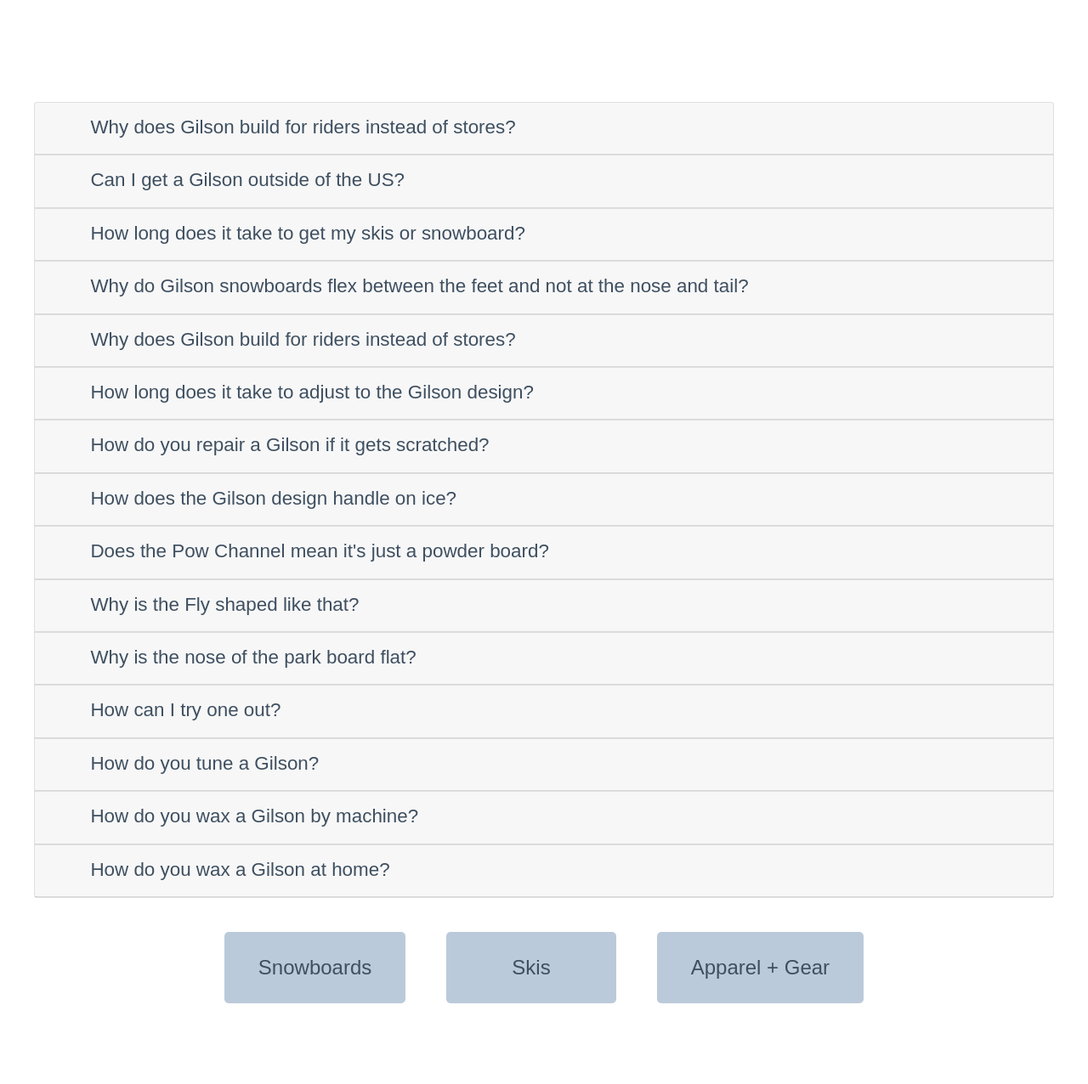
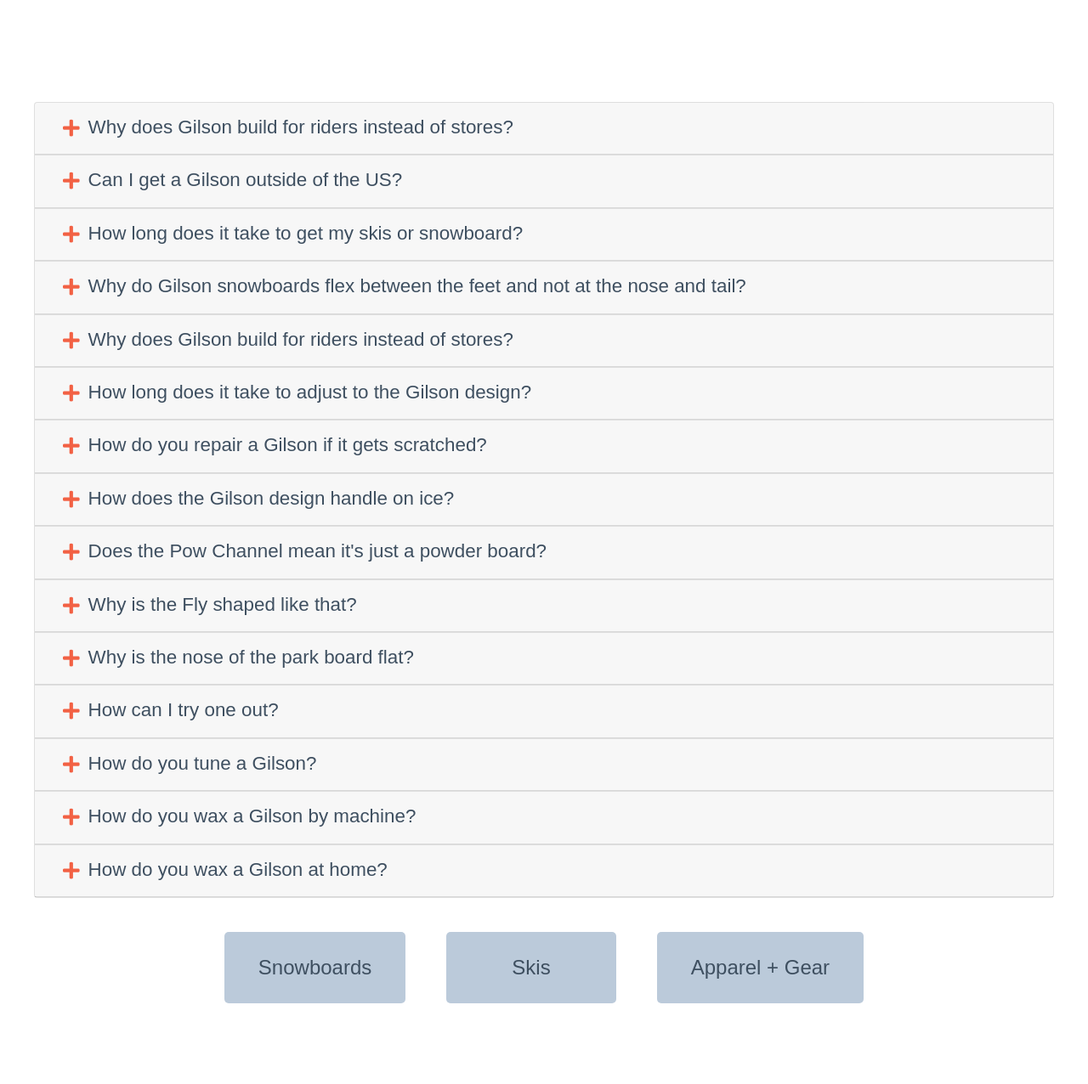
Before and after one commit to lancesmith/gilson, a PHP site: page /faqs.php in a window 1280 px wide. Shown: the part 324-1600 px from the top of the page at 85% size. Run offline with PHP 8.4, Linux system fonts and the light colour scheme; some libraries are stand-ins or nearby versions; some web fonts are replaced.

Commit message:
update to faqs icons, js in head, color coded svg files for snowboard design page

```diff
--- a/faqs.php
+++ b/faqs.php
@@ -11,7 +11,7 @@
   		  <div class="card faq">
   		    <div class="card-header" id="headingOne">
   		      <h5 class="mb-0">
-  		        <button class="btn btn-link" type="button" data-toggle="collapse" data-target="#collapseOne" aria-expanded="true" aria-controls="collapseOne">  		    <i class="far fa-plus"></i>
+  		        <button class="btn btn-link" type="button" data-toggle="collapse" data-target="#collapseOne" aria-expanded="true" aria-controls="collapseOne">  		    <i class="fas fa-plus"></i>
   		          Why does Gilson build for riders instead of stores?
   		        </button>
   		      </h5>
@@ -32,7 +32,7 @@
 <div class="card faq">
     <div class="card-header" id="headingTwo">
       <h5 class="mb-0">
-        <button class="btn btn-link" type="button" data-toggle="collapse" data-target="#collapseTwo" aria-expanded="true" aria-controls="collapseTwo">  		    <i class="far fa-plus"></i>
+        <button class="btn btn-link" type="button" data-toggle="collapse" data-target="#collapseTwo" aria-expanded="true" aria-controls="collapseTwo">  		    <i class="fas fa-plus"></i>
           Can I get a Gilson outside of the US?
         </button>
       </h5>
@@ -51,7 +51,7 @@
   <div class="card faq">
       <div class="card-header" id="headingThree">
         <h5 class="mb-0">
-          <button class="btn btn-link" type="button" data-toggle="collapse" data-target="#collapseThree" aria-expanded="true" aria-controls="collapseThree">  		    <i class="far fa-plus"></i>
+          <button class="btn btn-link" type="button" data-toggle="collapse" data-target="#collapseThree" aria-expanded="true" aria-controls="collapseThree">  		    <i class="fas fa-plus"></i>
             How long does it take to get my skis or snowboard?
           </button>
         </h5>
@@ -70,7 +70,7 @@
     <div class="card faq">
         <div class="card-header" id="headingFour">
           <h5 class="mb-0">
-            <button class="btn btn-link" type="button" data-toggle="collapse" data-target="#collapseFour" aria-expanded="true" aria-controls="collapseFour">  		    <i class="far fa-plus"></i>
+            <button class="btn btn-link" type="button" data-toggle="collapse" data-target="#collapseFour" aria-expanded="true" aria-controls="collapseFour">  		    <i class="fas fa-plus"></i>
               Why do Gilson snowboards flex between the feet and not at the nose and tail?
             </button>
           </h5>
@@ -91,7 +91,7 @@
       <div class="card faq">
           <div class="card-header" id="headingFive">
             <h5 class="mb-0">
-              <button class="btn btn-link" type="button" data-toggle="collapse" data-target="#collapseFive" aria-expanded="true" aria-controls="collapseFive">  		    <i class="far fa-plus"></i>
+              <button class="btn btn-link" type="button" data-toggle="collapse" data-target="#collapseFive" aria-expanded="true" aria-controls="collapseFive">  		    <i class="fas fa-plus"></i>
                 Why does Gilson build for riders instead of stores?
               </button>
             </h5>
@@ -112,7 +112,7 @@
         <div class="card faq">
             <div class="card-header" id="headingSix">
               <h5 class="mb-0">
-                <button class="btn btn-link" type="button" data-toggle="collapse" data-target="#collapseSix" aria-expanded="true" aria-controls="collapseSix">  		    <i class="far fa-plus"></i>
+                <button class="btn btn-link" type="button" data-toggle="collapse" data-target="#collapseSix" aria-expanded="true" aria-controls="collapseSix">  		    <i class="fas fa-plus"></i>
                   How long does it take to adjust to the Gilson design?
                 </button>
               </h5>
@@ -132,7 +132,7 @@
           <div class="card faq">
               <div class="card-header" id="headingSeven">
                 <h5 class="mb-0">
-                  <button class="btn btn-link" type="button" data-toggle="collapse" data-target="#collapseSeven" aria-expanded="true" aria-controls="collapseSeven">  		    <i class="far fa-plus"></i>
+                  <button class="btn btn-link" type="button" data-toggle="collapse" data-target="#collapseSeven" aria-expanded="true" aria-controls="collapseSeven">  		    <i class="fas fa-plus"></i>
                     How do you repair a Gilson if it gets scratched?
                   </button>
                 </h5>
@@ -152,7 +152,7 @@
             <div class="card faq">
                 <div class="card-header" id="headingEight">
                   <h5 class="mb-0">
-                    <button class="btn btn-link" type="button" data-toggle="collapse" data-target="#collapseEight" aria-expanded="true" aria-controls="collapseEight">  		    <i class="far fa-plus"></i>
+                    <button class="btn btn-link" type="button" data-toggle="collapse" data-target="#collapseEight" aria-expanded="true" aria-controls="collapseEight">  		    <i class="fas fa-plus"></i>
                       How does the Gilson design handle on ice?
                     </button>
                   </h5>
@@ -175,7 +175,7 @@
               <div class="card faq">
                   <div class="card-header" id="headingNine">
                     <h5 class="mb-0">
-                      <button class="btn btn-link" type="button" data-toggle="collapse" data-target="#collapseNine" aria-expanded="true" aria-controls="collapseNine">  		    <i class="far fa-plus"></i>
+                      <button class="btn btn-link" type="button" data-toggle="collapse" data-target="#collapseNine" aria-expanded="true" aria-controls="collapseNine">  		    <i class="fas fa-plus"></i>
                         Does the Pow Channel mean it's just a powder board?
                       </button>
                     </h5>
@@ -200,7 +200,7 @@
                 <div class="card faq">
                     <div class="card-header" id="headingTen">
                       <h5 class="mb-0">
-                        <button class="btn btn-link" type="button" data-toggle="collapse" data-target="#collapseTen" aria-expanded="true" aria-controls="collapseTen">  		    <i class="far fa-plus"></i>
+                        <button class="btn btn-link" type="button" data-toggle="collapse" data-target="#collapseTen" aria-expanded="true" aria-controls="collapseTen">  		    <i class="fas fa-plus"></i>
                           Why is the Fly shaped like that?
                         </button>
                       </h5>
@@ -220,7 +220,7 @@
                   <div class="card faq">
                       <div class="card-header" id="heading11">
                         <h5 class="mb-0">
-                          <button class="btn btn-link" type="button" data-toggle="collapse" data-target="#collapse11" aria-expanded="true" aria-controls="collapse11">  		    <i class="far fa-plus"></i>
+                          <button class="btn btn-link" type="button" data-toggle="collapse" data-target="#collapse11" aria-expanded="true" aria-controls="collapse11">  		    <i class="fas fa-plus"></i>
                             Why is the nose of the park board flat?
                           </button>
                         </h5>
@@ -240,7 +240,7 @@
                     <div class="card faq">
                         <div class="card-header" id="heading12">
                           <h5 class="mb-0">
-                            <button class="btn btn-link" type="button" data-toggle="collapse" data-target="#collapse12" aria-expanded="true" aria-controls="collapse12">  		    <i class="far fa-plus"></i>
+                            <button class="btn btn-link" type="button" data-toggle="collapse" data-target="#collapse12" aria-expanded="true" aria-controls="collapse12">  		    <i class="fas fa-plus"></i>
                               How can I try one out?
                             </button>
                           </h5>
@@ -260,7 +260,7 @@
                       <div class="card faq">
                           <div class="card-header" id="heading13">
                             <h5 class="mb-0">
-                              <button class="btn btn-link" type="button" data-toggle="collapse" data-target="#collapse13" aria-expanded="true" aria-controls="collapse13">  		    <i class="far fa-plus"></i>
+                              <button class="btn btn-link" type="button" data-toggle="collapse" data-target="#collapse13" aria-expanded="true" aria-controls="collapse13">  		    <i class="fas fa-plus"></i>
                                 How do you tune a Gilson?
                               </button>
                             </h5>
@@ -285,7 +285,7 @@
                         <div class="card faq">
                             <div class="card-header" id="heading14">
                               <h5 class="mb-0">
-                                <button class="btn btn-link" type="button" data-toggle="collapse" data-target="#collapse14" aria-expanded="true" aria-controls="collapse14">  		    <i class="far fa-plus"></i>
+                                <button class="btn btn-link" type="button" data-toggle="collapse" data-target="#collapse14" aria-expanded="true" aria-controls="collapse14">  		    <i class="fas fa-plus"></i>
                                   How do you wax a Gilson by machine?
                                 </button>
                               </h5>
@@ -305,7 +305,7 @@
                           <div class="card faq">
                               <div class="card-header" id="heading15">
                                 <h5 class="mb-0">
-                                  <button class="btn btn-link" type="button" data-toggle="collapse" data-target="#collapse15" aria-expanded="true" aria-controls="collapse15">  		    <i class="far fa-plus"></i>
+                                  <button class="btn btn-link" type="button" data-toggle="collapse" data-target="#collapse15" aria-expanded="true" aria-controls="collapse15">  		    <i class="fas fa-plus"></i>
                                     How do you wax a Gilson at home?
                                   </button>
                                 </h5>
--- a/head.php
+++ b/head.php
@@ -14,7 +14,8 @@
     <link rel="stylesheet" href="https://stackpath.bootstrapcdn.com/bootstrap/4.1.3/css/bootstrap.min.css" integrity="sha384-MCw98/SFnGE8fJT3GXwEOngsV7Zt27NXFoaoApmYm81iuXoPkFOJwJ8ERdknLPMO" crossorigin="anonymous">
     <link rel="stylesheet" href="css/styles.css">
         <link rel="stylesheet" href="https://use.typekit.net/hhi2gwv.css">
-        <link rel="stylesheet" href="https://use.fontawesome.com/releases/v5.3.1/css/all.css" integrity="sha384-mzrmE5qonljUremFsqc01SB46JvROS7bZs3IO2EmfFsd15uHvIt+Y8vEf7N7fWAU" crossorigin="anonymous">
+        <link rel="stylesheet" href="https://use.fontawesome.com/releases/v5.5.0/css/all.css">
+        <link rel="stylesheet" href="https://use.fontawesome.com/releases/v5.5.0/css/v4-shims.css">
 <link type="text/css" rel="stylesheet" href="js/magiczoomplus/magiczoomplus.css"/>
     <title>GilsonSnow.com</title>
 </head>
```
Also changed, not shown: images/board-outlines-vertical-color_am.svg (added), images/board-outlines-vertical-color_fly.svg (added), images/board-outlines-vertical-color_park.svg (added).
